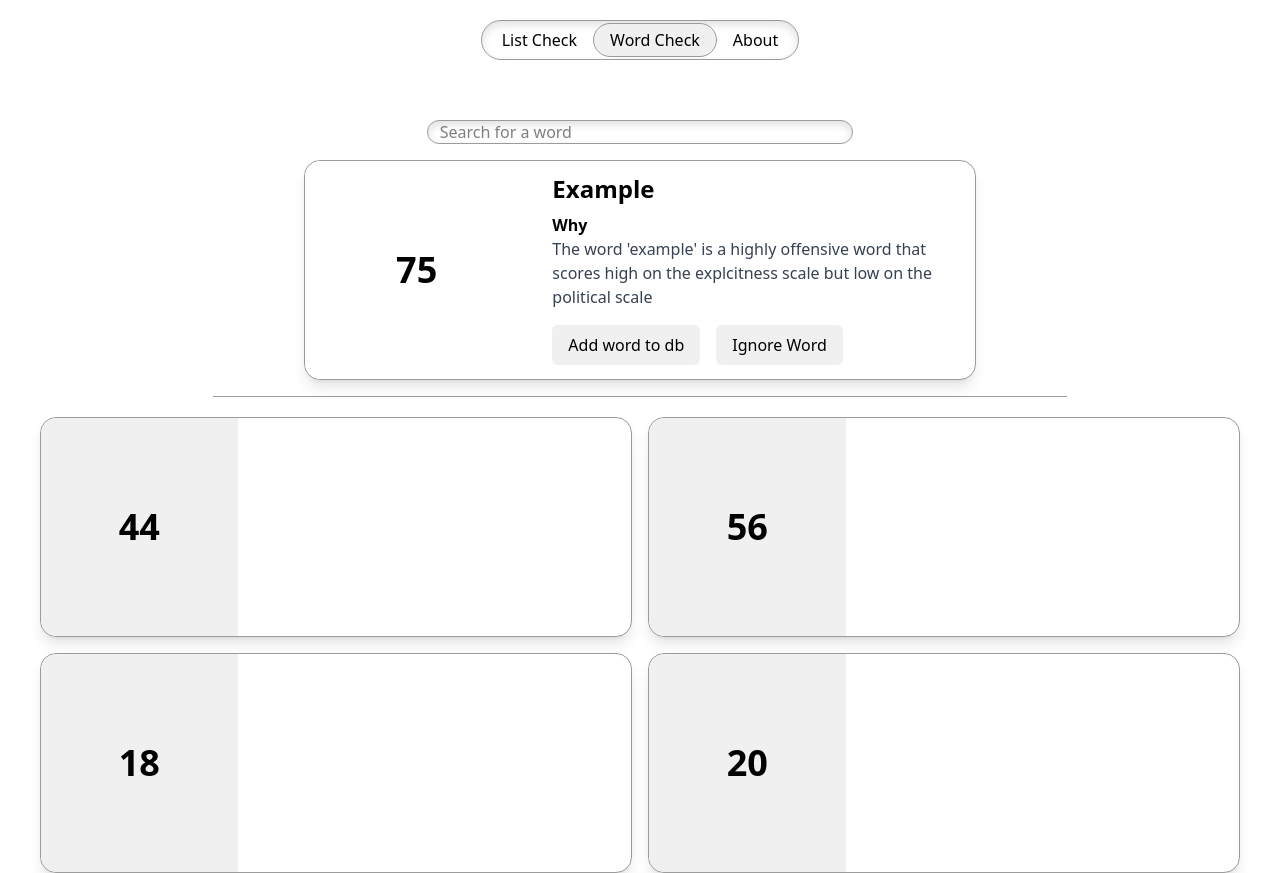
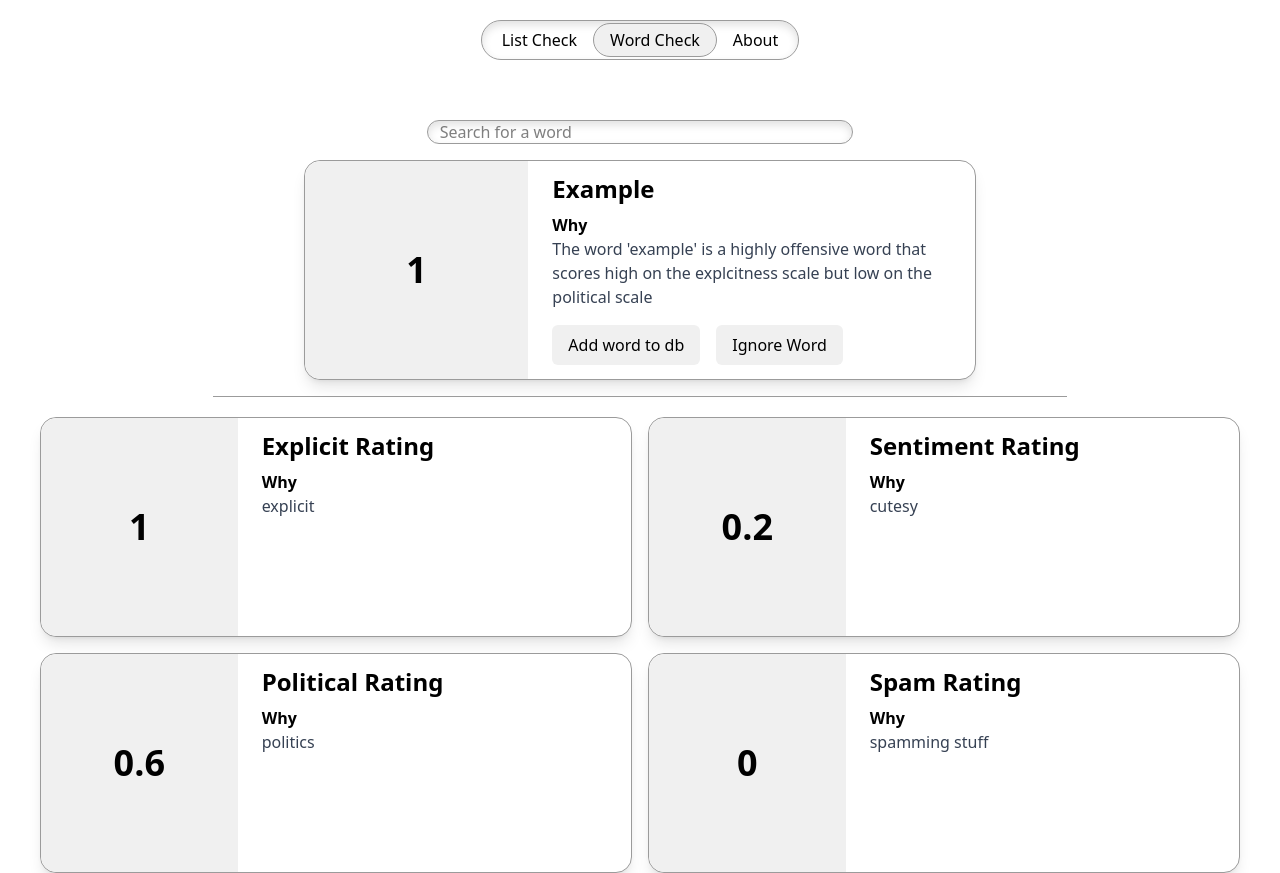
Before and after one commit to Zakosss/ai-text-filter, a React (Vite) app in the folder frontend/: page /word-check in a window 1280 px wide. Built offline with nearby package versions, Linux system fonts and the light colour scheme.

Commit message:
update WordSingle page integration

```diff
--- a/frontend/src/components/RatingCard.tsx
+++ b/frontend/src/components/RatingCard.tsx
@@ -1,11 +1,12 @@
 import React from "react";
 
 type RatingCardProps = {
+    ratingType: string;
     score: number;
     explanation: string;
 };
 
-const RatingCard: React.FC<RatingCardProps> = ({ score, explanation}) => {
+const RatingCard: React.FC<RatingCardProps> = ({ ratingType, score, explanation}) => {
     return (
         <div className="flex w-full min-h-[220px] max-w-2xl bg-white rounded-2xl border shadow-lg border-border">
             {/* Left side */}
@@ -15,7 +16,9 @@ const RatingCard: React.FC<RatingCardProps> = ({ score, explanation}) => {
 
             {/* Right side */}
             <div className="flex-1 w-2/3 px-6 pt-3">
-
+                <h2 className="text-2xl font-bold">{ratingType}</h2>
+                <h3 className="mt-2 font-semibold">Why</h3>
+                <p className="text-gray-700">{explanation}</p>
             </div>
         </div>
     );
--- a/frontend/src/components/wordCard.tsx
+++ b/frontend/src/components/wordCard.tsx
@@ -12,7 +12,7 @@ const WordCard: React.FC<WordCardProps> = ({ score, word, explanation, onAdd, on
     return (
         <div className="flex w-full min-h-[220px] max-w-2xl bg-white rounded-2xl border shadow-lg border-border">
             {/* Left side */}
-            <div className="w-1/3 bg-background flex flex-wrap items-center justify-center rounded-l-2xl ">
+            <div className="w-1/3 bg-primary flex flex-wrap items-center justify-center rounded-l-2xl ">
                 <h1 className="text-4xl font-bold">{score}</h1>
             </div>
 
--- a/frontend/src/pages/wordSingle.tsx
+++ b/frontend/src/pages/wordSingle.tsx
@@ -1,44 +1,49 @@
 import { WordCard, SearchBar, WordDDSection, RatingCard } from '../components';
 
 export default function WordsSingle() {
+
+    const word = "Example"
+    const explaination = "The word 'example' is a highly offensive word that scores high on the explcitness scale but low on the political scale"
+    const explainationTable = ["explicit","cutesy","politics","spamming stuff"]
+    // explicit, sentiment, political and spam ratings
+    const scoreTable = [1,0.2,0.6,0]
+    const overallScore = Math.max(...scoreTable)
+
     return (
         <div className="flex flex-col items-center h-[calc(100vh-160px)] gap-4 pt-10">
 
-                    <SearchBar />
+                    <SearchBar
+                        /* onEnter={() => console.log("Added to DB")} */
+                    />
                     <WordCard
-                        score={75}
-                        word="Example"
-                        explanation="The word 'example' is a highly offensive word that scores high on the explcitness scale but low on the political scale"
+                        score={overallScore}
+                        word={word}
+                        explanation={explaination}
                         onAdd={() => console.log("Added to DB")}
                         onIgnore={() => console.log("Ignored")}
                     />
                     <WordDDSection
                         objects={[
                             <RatingCard
-                                score={44}
-                                explanation="The word 'example' is a highly offensive word that scores high on the explcitness scale but low on the political scale"
+                                ratingType='Explicit Rating'
+                                score={scoreTable[0]}
+                                explanation={explainationTable[0]}
                             />,
                             <RatingCard
-                            score={56}
-                            explanation="The word 'example' is a highly offensive word that scores high on the explcitness scale but low on the political scale"
-                        />,
-                        <RatingCard
-                        score={18}
-                        explanation="The word 'example' is a highly offensive word that scores high on the explcitness scale but low on the political scale"
-                    />,
-                    <RatingCard
-                    score={20}
-                    explanation="The word 'example' is a highly offensive word that scores high on the explcitness scale but low on the political scale"
-                />,
-
-
-
-
-
-
-
-
-
+                                ratingType='Sentiment Rating'
+                                score={scoreTable[1]}
+                                explanation={explainationTable[1]}
+                            />,
+                            <RatingCard
+                                ratingType='Political Rating'
+                                score={scoreTable[2]}
+                                explanation={explainationTable[2]}
+                            />,
+                            <RatingCard
+                                ratingType='Spam Rating'
+                                score={scoreTable[3]}
+                                explanation={explainationTable[3]}
+                            />,
                         ]}
                     />
 
```
